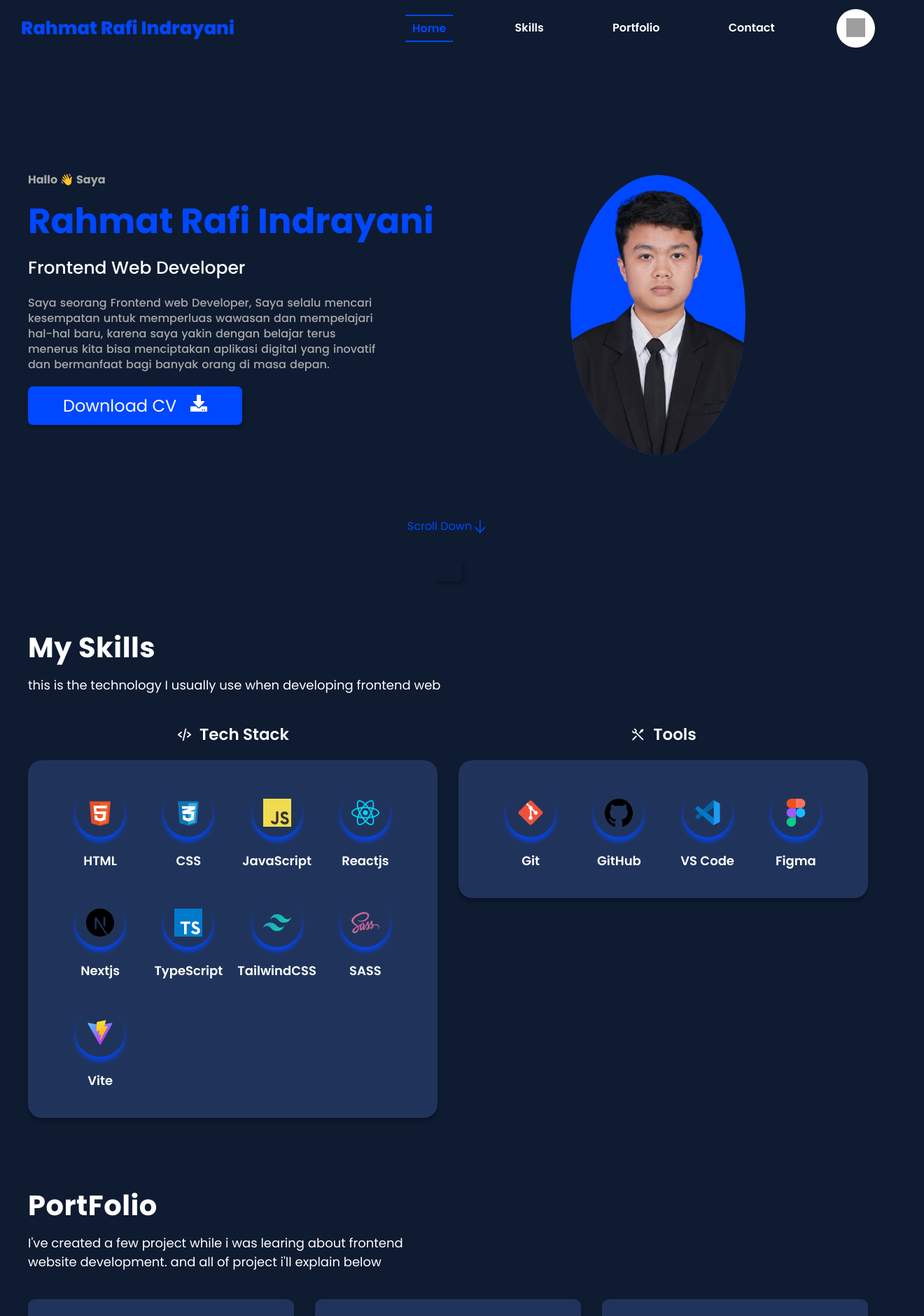
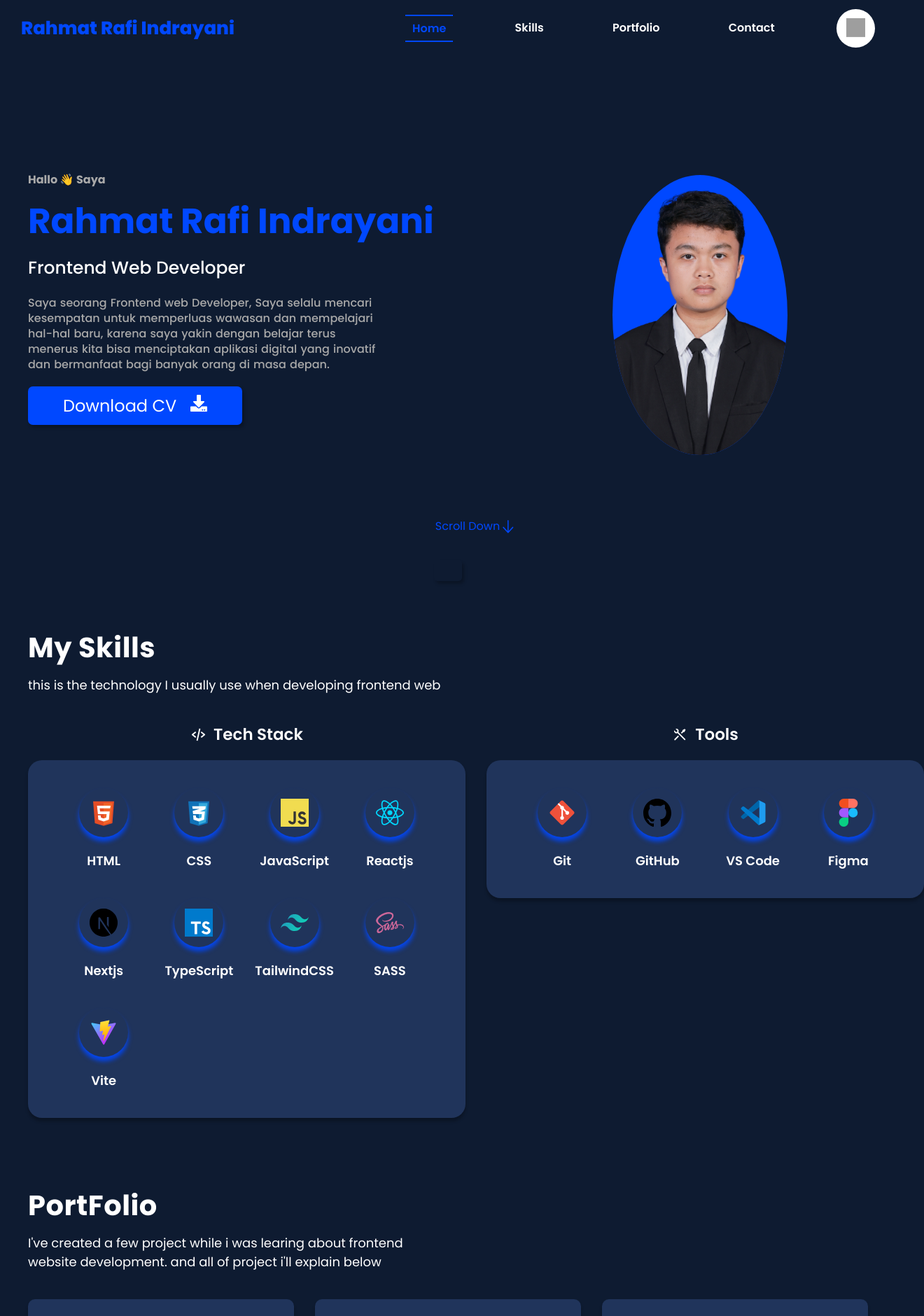
Before and after one commit to rahmatrafii/Main-Portfolio, a Next.js app: page / in a window 1280 px wide. Shown: the top 1880 px of the page at 70% size, 1320 px wide, since content can reach past the window. Built offline with nearby package versions, Linux system fonts and the light colour scheme; grey boxes are pictures that could not be loaded.

Commit message:
perbaiki lebar header 3

```diff
--- a/app/globals.css
+++ b/app/globals.css
@@ -47,6 +47,9 @@ body {
   background: rgba(255, 255, 255, 0.4);
   backdrop-filter: blur(20px);
   box-shadow: 0px 1px 3px -5px rgba(0, 0, 0, 0.6);
+}
+.background-transparent {
+  background: transparent;
 }
 
 .header-scrolled-dark {
--- a/components/Header.tsx
+++ b/components/Header.tsx
@@ -50,13 +50,13 @@ const Header = () => {
       <motion.header
         variants={navVariants}
         initial="hidden"
-        whileInView={"show"}
+        whileInView="show"
         className={`${styles.header} ${
           isScrolled && theme === "light"
             ? "header-scrolled-light"
             : isScrolled && theme === "dark"
             ? "header-scrolled-dark"
-            : ""
+            : "background-transparent"
         }`}
         ref={headerRef}
       >
--- a/sections/home/Home.module.scss
+++ b/sections/home/Home.module.scss
@@ -2,7 +2,8 @@ $paragraph-color: #a9a9a9;
 $main-color: #618af5;
 
 .container {
-  width: 100%;
+  width: 100vw;
+  height: 100%;
   .home {
     position: relative;
     width: 100%;
--- a/sections/skills/Skills.module.scss
+++ b/sections/skills/Skills.module.scss
@@ -5,13 +5,14 @@
 }
 .container {
   padding-top: 95px;
-  width: 100%;
+  width: 100vw;
   display: flex;
+  height: 100%;
   align-items: start;
   justify-content: center;
   .skills {
     width: 100%;
-    height: max-content;
+    height: 100%;
     &__desc {
       margin-bottom: 40px;
       font-size: 18px;
```
